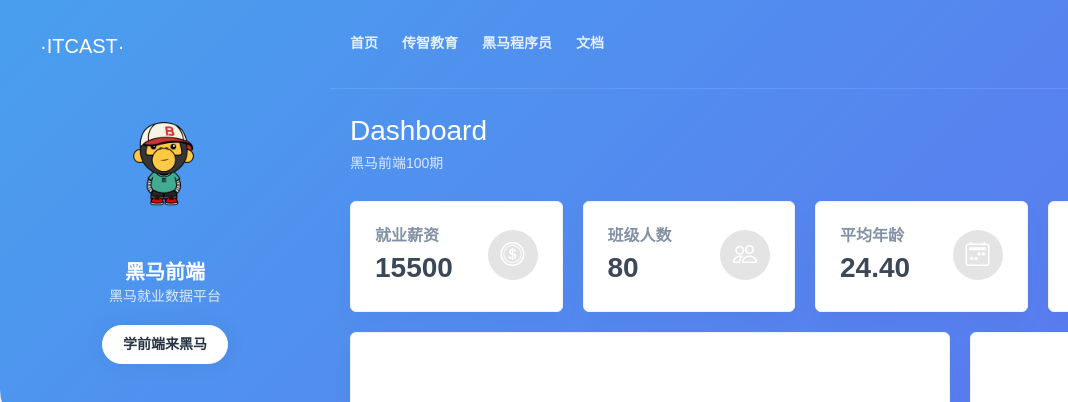
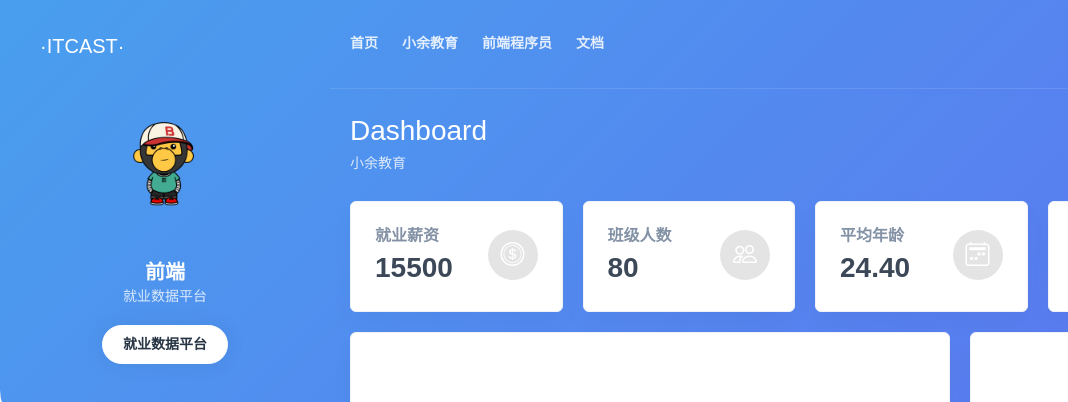
Before and after one commit to yuyuyu0914/Employment-Data-Platform, a plain HTML site: page index.html in a window 1280 px wide. Shown: the top 402 px of the page, 0-1068 px from the left. Drawn offline with Linux system fonts and the light colour scheme; no server answers; sample sign-in values are in the browser's storage.

Commit message:
统一命名规则

```diff
--- a/index.html
+++ b/index.html
@@ -29,10 +29,10 @@
             <img alt="Image placeholder" src="./imgs/avatar.png" class="" />
           </a>
           <div class="mt-5">
-            <h5 class="mb-0 text-white">黑马前端</h5>
-            <span class="d-block text-sm text-white opacity-8 mb-3">黑马就业数据平台</span>
+            <h5 class="mb-0 text-white">前端</h5>
+            <span class="d-block text-sm text-white opacity-8 mb-3">就业数据平台</span>
             <a href="javascript:;" class="btn btn-sm btn-white btn-icon rounded-pill shadow hover-translate-y-n3">
-              <span class="btn-inner--text">学前端来黑马</span>
+              <span class="btn-inner--text">就业数据平台</span>
             </a>
           </div>
         </div>
@@ -84,10 +84,10 @@
                 <a class="nav-link pl-lg-0" href="./index.html"> 首页 </a>
               </li>
               <li class="nav-item">
-                <a class="nav-link pl-lg-0" href="./index.html"> 传智教育 </a>
+                <a class="nav-link pl-lg-0" href="./index.html"> 小余教育 </a>
               </li>
               <li class="nav-item">
-                <a class="nav-link pl-lg-0" href="./index.html"> 黑马程序员 </a>
+                <a class="nav-link pl-lg-0" href="./index.html"> 前端程序员 </a>
               </li>
               <li class="nav-item">
                 <a class="nav-link pl-lg-0" href="./index.html"> 文档 </a>
@@ -120,7 +120,7 @@
           <div class="row justify-content-between align-items-center">
             <div class="col-md-6 mb-3 mb-md-0">
               <h5 class="h3 font-weight-400 mb-0 text-white">Dashboard</h5>
-              <span class="text-sm text-white opacity-8">黑马前端100期</span>
+              <span class="text-sm text-white opacity-8">小余教育</span>
             </div>
           </div>
         </div>
```
Also changed, not shown: login.html (+1 -1 lines), register.html (+1 -1 lines).
